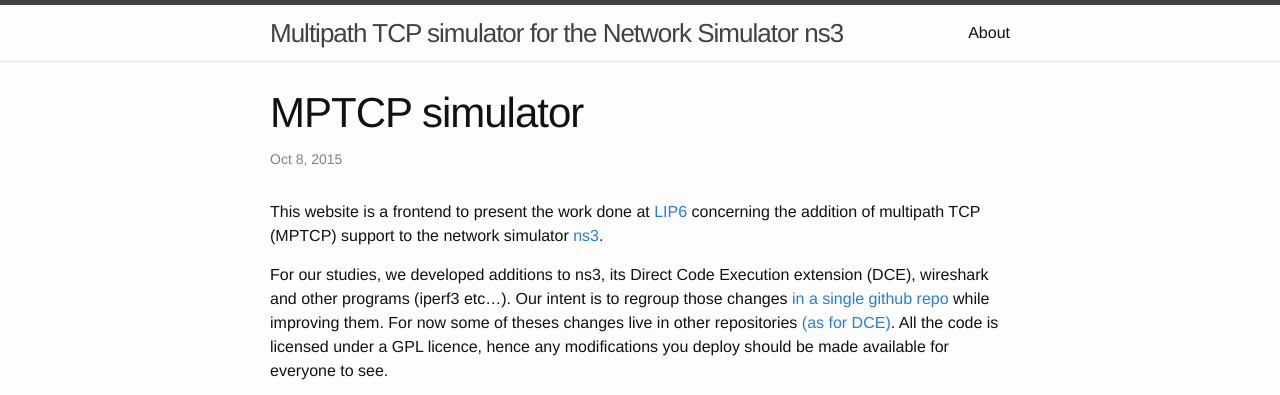
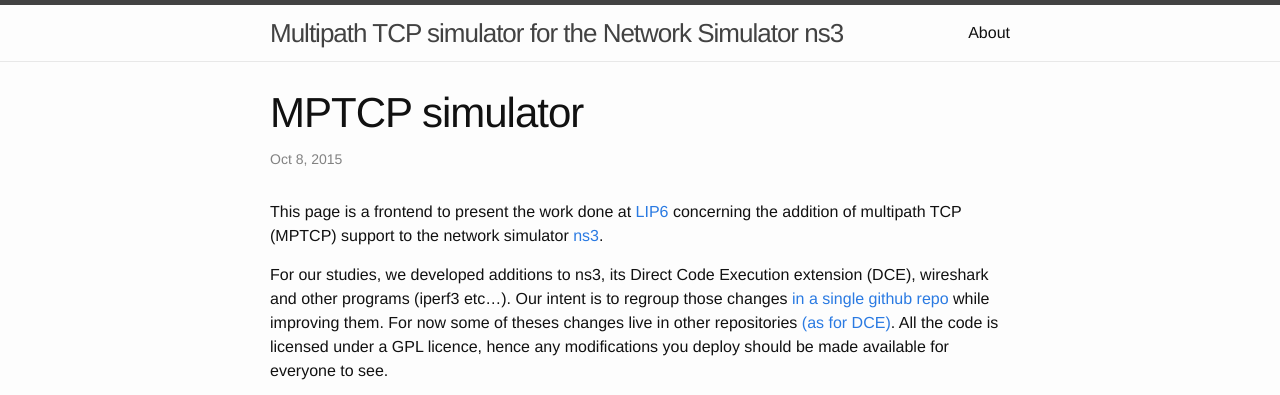
Before and after one commit to FREELANCER2017/lip6-mptcp.github.io, a Jekyll site: the page built from _posts/2015-10-08-welcome-to-jekyll.markdown, in a window 1280 px wide. Shown: the top 395 px of the page. Built offline with Jekyll 4.4.1, drawn with Linux system fonts in a browser that asks for light colours.

Commit message:
Update 2015-10-08-welcome-to-jekyll.markdown

```diff
--- a/_posts/2015-10-08-welcome-to-jekyll.markdown
+++ b/_posts/2015-10-08-welcome-to-jekyll.markdown
@@ -4,7 +4,7 @@ title:  "MPTCP simulator"
 date:   2015-10-08 14:00:27
 categories: mptcp ns3 dce
 ---
-This website is a frontend to present the work done at <a href="http://www.lip6.fr">LIP6</a> concerning the addition of multipath TCP (MPTCP) support to the network simulator [ns3][ns3].
+This page is a frontend to present the work done at <a href="http://www.lip6.fr">LIP6</a> concerning the addition of multipath TCP (MPTCP) support to the network simulator [ns3][ns3].
 
 For our studies, we developed additions to ns3, its Direct Code Execution extension (DCE), wireshark and other programs (iperf3 etc...).
 Our intent is to regroup those changes [in a single github repo][mptcp-ns3] while improving them. For now some of theses changes live in other repositories [(as for DCE)][mptcp-dce].
@@ -18,5 +18,5 @@ Keep in mind this is Work In Progress.
 Matt
 
 [ns3]:      http://www.nsnam.org
-[mptcp-ns3]:   https://github.com/lip6-mptcp
+[mptcp-ns3]:   https://github.com/lip6-mptcp/ns3mptcp
 [mptcp-dce]: https://github.com/teto/ns-3-dce/tree/mptcp_tests
```
